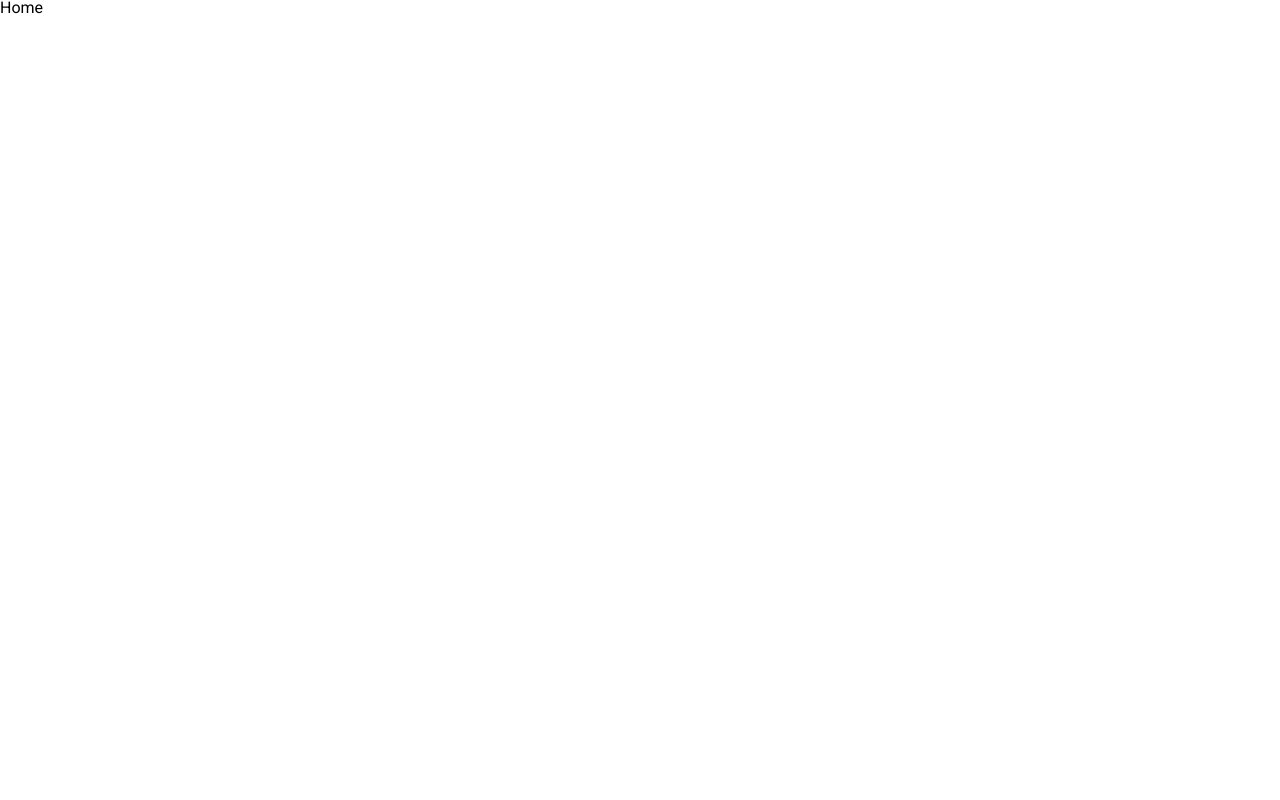
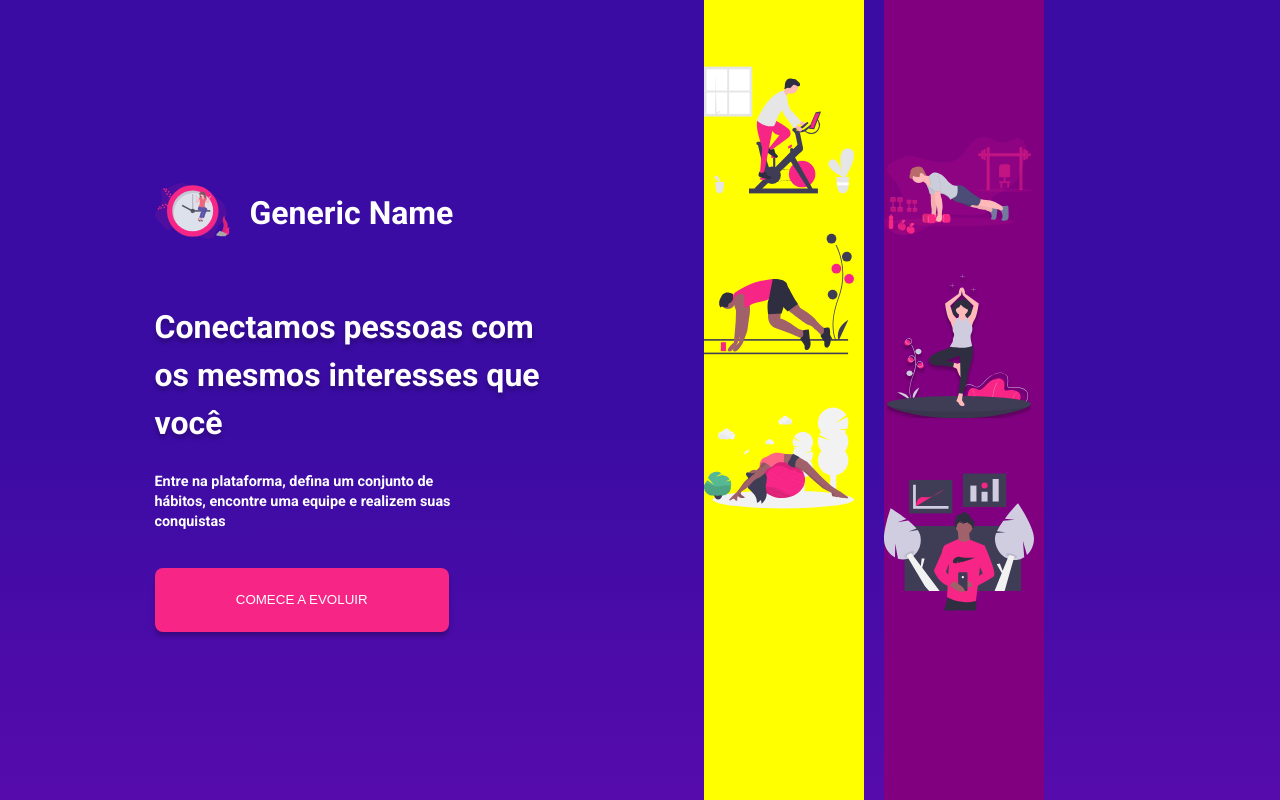
Before and after one commit to Fabricio-valadares/devstation, a React (Create React App) app: page / in a window 1280 px wide. Built offline with nearby package versions, Linux system fonts and the light colour scheme.

Commit message:
feature: create HomePage

```diff
--- /dev/null
+++ b/src/components/Homepage/index.jsx
@@ -0,0 +1,79 @@
+import { useHistory } from "react-router-dom";
+import logoImage from "../../assets/logo.svg";
+import bikeImage from "../../assets/bike.svg";
+import runImage from "../../assets/run.svg";
+import stretchImage from "../../assets/stretch.svg";
+import styleImage from "../../assets/style.svg";
+import yogaImage from "../../assets/yoga.svg";
+import workoutImage from "../../assets/workout.svg";
+import {
+  HomeContainer,
+  Content,
+  ImagesA,
+  ImagesB,
+  Title,
+  TextPrincipal,
+  Description,
+  Logo,
+  LogoImage,
+  BikeImage,
+  StretchImage,
+  RunImage,
+  StyleImage,
+  YogaImage,
+  WorkoutImage,
+  Button,
+  DivTitle,
+  DivTextPrincipal,
+  DivContent,
+  DivButton,
+} from "./styled";
+
+const Homepage = () => {
+  const history = useHistory();
+
+  const redirectTo = () => {
+    history.push("/login");
+  };
+
+  return (
+    <HomeContainer>
+      <Content>
+        <DivContent>
+          <DivTitle>
+            <Logo>
+              <LogoImage src={logoImage} />
+            </Logo>
+            <Title>Generic Name</Title>
+          </DivTitle>
+
+          <DivTextPrincipal>
+            <TextPrincipal>
+              Conectamos pessoas com os mesmos interesses que você
+            </TextPrincipal>
+
+            <Description>
+              Entre na plataforma, defina um conjunto de hábitos, encontre uma
+              equipe e realizem suas conquistas
+            </Description>
+          </DivTextPrincipal>
+
+          <DivButton>
+            <Button onClick={redirectTo}>COMECE A EVOLUIR</Button>
+          </DivButton>
+        </DivContent>
+      </Content>
+      <ImagesA>
+        <BikeImage src={bikeImage} />
+        <RunImage src={runImage} />
+        <StretchImage src={stretchImage} />
+      </ImagesA>
+      <ImagesB>
+        <WorkoutImage src={workoutImage} />
+        <YogaImage src={yogaImage} />
+        <StyleImage src={styleImage} />
+      </ImagesB>
+    </HomeContainer>
+  );
+};
+export default Homepage;
--- /dev/null
+++ b/src/components/Homepage/styled.js
@@ -0,0 +1,197 @@
+import styled from "styled-components";
+
+export const HomeContainer = styled.div`
+  display: flex;
+  flex-direction: wrap;
+  width: 100vw;
+  height: 100vh;
+  left: 0px;
+  top: 0px;
+  background: linear-gradient(
+      180deg,
+      var(--dark-primary) 0%,
+      var(--dark-primary) 52.34%,
+      var(--soft-primary) 100%
+    ),
+    linear-gradient(0deg, var(--text), var(--text));
+
+  @media (max-width: 1000px) {
+  }
+`;
+
+export const Content = styled.div`
+  display: flex;
+  justify-content: center;
+  align-items: center;
+  width: 55vw;
+  height: 100vh;
+
+  @media (max-width: 1000px) {
+  }
+`;
+
+export const DivTitle = styled.div`
+  display: flex;
+  align-items: center;
+  justify-content: space-between;
+  width: 100%;
+  height: 100px;
+`;
+
+export const DivContent = styled.div`
+  width: 395px;
+  height: 475px;
+`;
+
+export const DivTextPrincipal = styled.div`
+  width: 100%;
+  height: 305px;
+  padding-top: 40px;
+`;
+
+export const DivButton = styled.div`
+  width: 100%;
+  height: auto;
+`;
+
+export const ImagesA = styled.div`
+  width: 160px;
+  height: 100vh;
+  background-color: yellow;
+`;
+
+export const ImagesB = styled.div`
+  width: 160px;
+  height: 100vh;
+  margin-left: 20px;
+  background-color: purple;
+`;
+
+export const Logo = styled.div`
+  margin-right: 20px;
+  /* width: 7vw;
+  height: 7vh; */
+  /* margin-left: 15vw;
+  margin-top: 12vh; */
+`;
+
+export const LogoImage = styled.img`
+  width: 75px;
+  height: 72px;
+  border: none;
+`;
+
+export const Title = styled.div`
+  width: 48vw;
+  /* height: 3.11vh; */
+  /* margin-left: 22vw;
+  margin-top: -1.5vh; */
+
+  font-family: Roboto;
+  font-style: normal;
+  font-weight: bold;
+  font-size: 2rem;
+
+  color: var(--text);
+`;
+
+export const TextPrincipal = styled.div`
+  /* margin-left: 15vw;
+  margin-top: 6.22vh; */
+
+  font-family: Roboto;
+  font-style: normal;
+  font-weight: bold;
+  font-size: 2rem;
+  line-height: 6vh;
+  /* or 133% */
+
+  color: var(--text);
+  text-shadow: 0px 4px 4px rgba(0, 0, 0, 0.25);
+`;
+
+export const Description = styled.div`
+  margin-top: 25px;
+  width: 80%;
+  height: 7.5vh;
+  /* margin-left: 15vw;
+  margin-top: 15vh; */
+
+  font-family: Roboto;
+  font-style: normal;
+  font-weight: bold;
+  font-size: 0.9rem;
+  line-height: 2.5vh;
+  /* or 133% */
+
+  color: var(--text);
+`;
+
+export const Button = styled.button`
+  width: 23vw;
+  height: 8vh;
+  /* margin-left: 15vw;
+  margin-top: 6vh; */
+
+  background: var(--secondary);
+  box-shadow: 0px 4px 4px rgba(0, 0, 0, 0.25);
+  border-radius: 8px;
+  color: var(--text);
+
+  &:hover {
+    background-color: rgba(230, 0, 126, 0.9);
+    color: pink;
+  }
+`;
+
+// imagens A
+export const BikeImage = styled.img`
+  /* margin-left: 60px; */
+  margin-top: 55px;
+  width: 150px;
+  height: 150px;
+  border: none;
+`;
+
+export const RunImage = styled.img`
+  /* margin-left: 60px; */
+  margin-top: 11px;
+  width: 150px;
+  height: 150px;
+  border: none;
+`;
+
+export const StretchImage = styled.img`
+  /* margin-left: 60px; */
+  margin-top: 11px;
+  width: 150px;
+  height: 150px;
+  border: none;
+`;
+
+// imagens B
+export const WorkoutImage = styled.img`
+  margin-left: 0px;
+  margin-top: 111px;
+  width: 150px;
+  height: 150px;
+  border: none;
+`;
+
+export const YogaImage = styled.img`
+  margin-left: 0px;
+  margin-top: 10px;
+  width: 150px;
+  height: 150px;
+  border: none;
+`;
+
+export const StyleImage = styled.img`
+  margin-left: 0px;
+  margin-top: 40px;
+  width: 150px;
+  height: 150px;
+  border: none;
+`;
+
+export default HomeContainer;
--- a/src/pages/Home/index.jsx
+++ b/src/pages/Home/index.jsx
@@ -1,5 +1,7 @@
+import Homepage from "../../components/Homepage";
+
 const Home = () => {
-  return <div>Home</div>;
+  return <Homepage></Homepage>;
 };
 
 export default Home;
```
Also changed, not shown: src/assets/yoga.svg (added).
